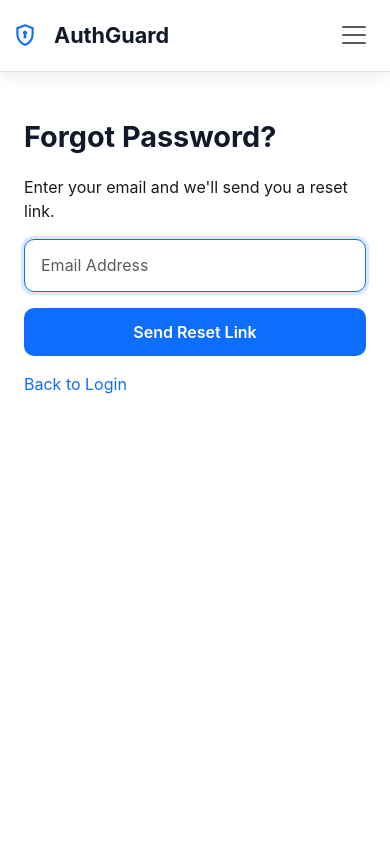
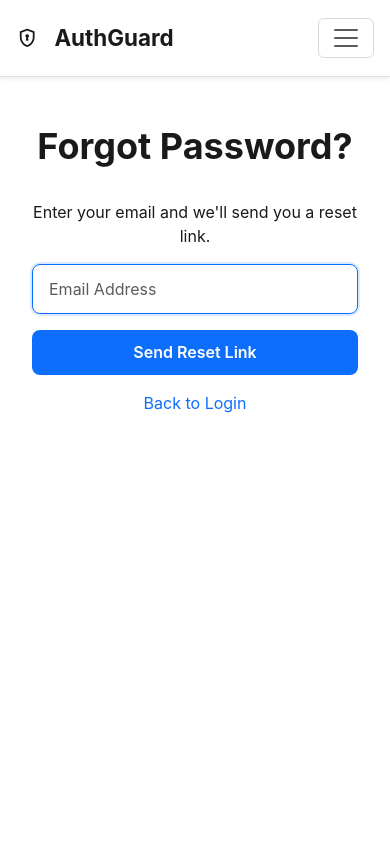
Before and after one commit to vedasm/AuthGuard, a Flask app: page /forgot in a window 390 px wide. Run offline with Flask 3, Linux system fonts and the light colour scheme; the visitor is signed in with stand-in values (Sample User, id 1); data that the repository does not hold is empty; some libraries are stand-ins or nearby versions.

Commit message:
Update style.css

```diff
--- a/static/style.css
+++ b/static/style.css
@@ -4,166 +4,109 @@
     box-sizing: border-box;
 }
 
-html, body {
-    min-height: 100%;
-}
-
 body {
     font-family: -apple-system, BlinkMacSystemFont, "Segoe UI", Roboto, Arial, sans-serif;
     color: #1a1a1a;
     background: #ffffff;
-    line-height: 1.5;
 }
 
+/* Navbar */
 .navbar {
-    background: #ffffff !important;
+    background: #f8f9fa;
     border-bottom: 1px solid #e5e7eb;
-    min-height: 72px;
-    padding: 0.75rem 0;
+    padding: 1rem 0;
 }
 
-.navbar > .container {
+.navbar .container-fluid {
     display: flex;
+    justify-content: space-between;
     align-items: center;
-    gap: 1rem;
+    padding: 0 2rem;
+    flex-wrap: wrap;
+    gap: 0.75rem;
 }
 
 .navbar-brand {
     display: flex;
     align-items: center;
     gap: 0.5rem;
-    font-size: 1.65rem;
+    font-size: 1.4rem;
     font-weight: 700;
-    color: #111827 !important;
-    text-decoration: none;
-    white-space: nowrap;
-}
-
-.navbar-brand:hover {
-    color: #111827 !important;
+    color: #1a1a1a;
     text-decoration: none;
 }
 
 .navbar-brand .material-symbols-outlined {
-    font-size: 30px;
-    color: #0d6efd;
-    line-height: 1;
+    font-size: 1.4rem;
 }
 
-.navbar-toggler {
-    border: none;
-    padding: 0.35rem 0.55rem;
+.navbar-links {
+    display: flex;
+    gap: 1.5rem;
+    align-items: center;
+    flex-wrap: wrap;
 }
 
-.navbar-toggler:focus {
-    box-shadow: none;
+.nav-link {
+    color: #1a1a1a;
+    text-decoration: none;
+    font-size: 1rem;
 }
 
-.navbar-collapse {
-    flex-grow: 0;
+.nav-link:hover {
+    text-decoration: underline;
 }
 
-.navbar-nav {
-    align-items: center;
-    gap: 0.5rem;
-}
-
-.navbar .nav-link {
-    color: #374151 !important;
-    font-weight: 500;
-    text-decoration: none;
-    padding: 0.45rem 0.75rem;
-    border-radius: 8px;
-    transition: background-color 0.2s ease, color 0.2s ease;
-    white-space: nowrap;
-}
-
-.navbar .nav-link:hover {
-    color: #0d6efd !important;
-    background: #f3f7ff;
-    text-decoration: none;
-}
-
-.navbar .nav-link.text-danger {
-    color: #dc2626 !important;
-}
-
-.navbar .nav-link.text-danger:hover {
-    color: #b91c1c !important;
-    background: #fff1f2;
-}
-
+/* Layout */
 main.container {
-    padding-top: 60px;
-    padding-bottom: 50px;
+    padding-top: 3rem;
+    padding-bottom: 4rem;
+    text-align: center;
 }
 
 .container {
-    max-width: 1100px;
-}
-
-h1,
-h2,
-h3 {
-    font-weight: 700;
-    color: #111827;
-}
-
-h1 {
-    font-size: 2.5rem;
-    margin-bottom: 1.5rem;
+    max-width: 900px;
+    margin: 0 auto;
+    padding: 0 1rem;
 }
 
 h2 {
-    font-size: 2rem;
-    margin-bottom: 1.25rem;
+    font-size: 2.25rem;
+    font-weight: 700;
+    margin-bottom: 2rem;
 }
 
 h3 {
     font-size: 1.4rem;
-    margin-bottom: 1rem;
+    font-weight: 600;
+    margin: 2rem 0 1rem;
 }
 
-p {
-    margin-bottom: 1rem;
-}
-
-form {
-    max-width: 480px;
-    margin: 0 auto;
-}
-
+/* Forms */
 .form-control,
 input[type=text],
 input[type=email],
-input[type=password],
-input[type=number],
-input[type=search],
-select,
-textarea {
+input[type=password] {
     width: 100%;
-    padding: 0.85rem 1rem;
-    border-radius: 10px;
+    padding: 0.75rem 1rem;
     border: 1px solid #d1d5db;
+    border-radius: 8px;
+    font-size: 1rem;
     background: #ffffff;
     color: #1a1a1a;
-    font-size: 1rem;
-    transition: border-color 0.2s ease, box-shadow 0.2s ease;
 }
 
 .form-control:focus,
-input:focus,
-select:focus,
-textarea:focus {
+input:focus {
     outline: none;
     border-color: #0d6efd;
-    box-shadow: 0 0 0 0.2rem rgba(13, 110, 253, 0.15);
+    box-shadow: 0 0 0 2px rgba(13, 110, 253, 0.15);
 }
 
 .form-control:disabled,
 .form-control[readonly] {
-    background: #f3f4f6;
-    color: #6b7280;
+    background: #f1f3f5;
+    color: #6c757d;
 }
 
 .form-label-center {
@@ -173,20 +116,16 @@ textarea:focus {
     margin-bottom: 0.5rem;
 }
 
+/* Buttons */
 .btn {
-    border-radius: 10px;
-    padding: 0.75rem 1.5rem;
+    padding: 0.65rem 1.75rem;
+    border-radius: 8px;
     font-weight: 600;
     border: none;
     cursor: pointer;
     font-size: 1rem;
     text-decoration: none;
     display: inline-block;
-    transition: background-color 0.2s ease, color 0.2s ease, transform 0.05s ease;
-}
-
-.btn:active {
-    transform: translateY(1px);
 }
 
 .btn-primary {
@@ -287,84 +215,9 @@ a:hover {
     text-decoration: underline;
 }
 
-.card {
-    border: none;
-    border-radius: 16px;
-    box-shadow: 0 8px 24px rgba(0, 0, 0, 0.08);
-}
-
-.shadow-sm {
-    box-shadow: 0 4px 18px rgba(0, 0, 0, 0.08) !important;
-}
-
-.text-center {
-    text-align: center;
-}
-
-@media (max-width: 991px) {
-    .navbar > .container {
-        flex-wrap: wrap;
-    }
-
-    .navbar-collapse {
-        width: 100%;
-        margin-top: 0.75rem;
-    }
-
-    .navbar-nav {
-        width: 100%;
-        align-items: flex-start;
-        gap: 0.35rem;
-        padding-top: 0.25rem;
-    }
-
-    .navbar .nav-link {
-        width: 100%;
-        padding: 0.6rem 0.85rem;
-    }
-
-    main.container {
-        padding-top: 40px;
-    }
-
-    h1 {
-        font-size: 2.1rem;
-    }
-
-    h2 {
-        font-size: 1.8rem;
-    }
-
-    form {
-        max-width: 100%;
+@media (max-width: 600px) {
+    .navbar .container-fluid {
+        flex-direction: column;
+        padding: 0 1rem;
     }
 }
-
-@media (max-width: 600px) {
-    .navbar {
-        padding: 0.6rem 0;
-    }
-
-    .navbar-brand {
-        font-size: 1.35rem;
-    }
-
-    .navbar-brand .material-symbols-outlined {
-        font-size: 26px;
-    }
-
-    main.container {
-        padding-top: 32px;
-        padding-bottom: 36px;
-    }
-
-    .table {
-        display: block;
-        overflow-x: auto;
-        white-space: nowrap;
-    }
-
-    .btn {
-        width: auto;
-    }
-}
```
Also changed, not shown: other parts of static/style.css (+9 -20 lines).
